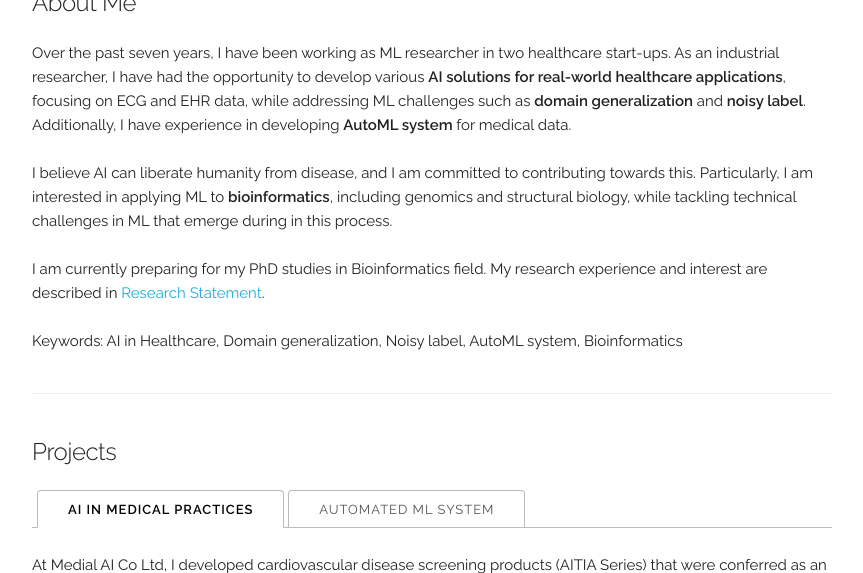
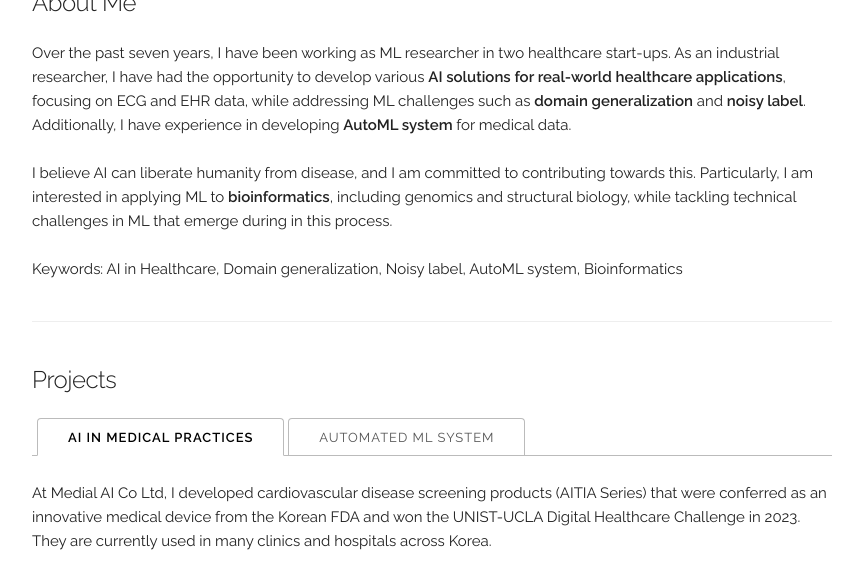
Before and after one commit to byeongtak/byeongtak.github.io, a Jekyll site: the page built from index.html, in a window 1280 px wide and 900 px high, scrolled down 349 px, cut to the strip 0-573 px from the top of the window. Shown: the whole strip, without its empty margins (208-1071 px from the left). Built offline with Jekyll 4.4.1, drawn with Linux system fonts in a browser that asks for light colours; some of the changed text lies outside the part shown.

Commit message:
Update index.html

```diff
--- a/index.html
+++ b/index.html
@@ -21,10 +21,6 @@ layout: default
   <br>
 	I believe AI can liberate humanity from disease, and I am committed to contributing towards this.
 	Particularly, I am interested in applying ML to <b>bioinformatics</b>, including genomics and structural biology, while tackling technical challenges in ML that emerge during in this process.
-  <br>
-  <br>
-	I am currently preparing for my PhD studies in Bioinformatics field.
-	My research experience and interest are described in <a href="{{ site.data.main_info.research_statement }}" style="text-decoration: none;" target="_blank">Research Statement</a>.
   <br>
   <br>
 	Keywords: AI in Healthcare, Domain generalization, Noisy label, AutoML system, Bioinformatics
@@ -243,9 +239,6 @@ layout: default
 	The rich flavors of banh mi from Vietnam are unforgettable, with each bite brining me back to those bustling streets.
 	And then there's ChaoZhou cuisine, a sensory delight I first experienced in my wife’s hometown of Hong Kong.
     </p>
-    <p>
-	You can also find my personal background in <a href="{{ site.data.main_info.personal_statement }}" style="text-decoration: none;" target="_blank">Personal Statement</a>.
-    </p>
 </div>
 
 <style>
```
